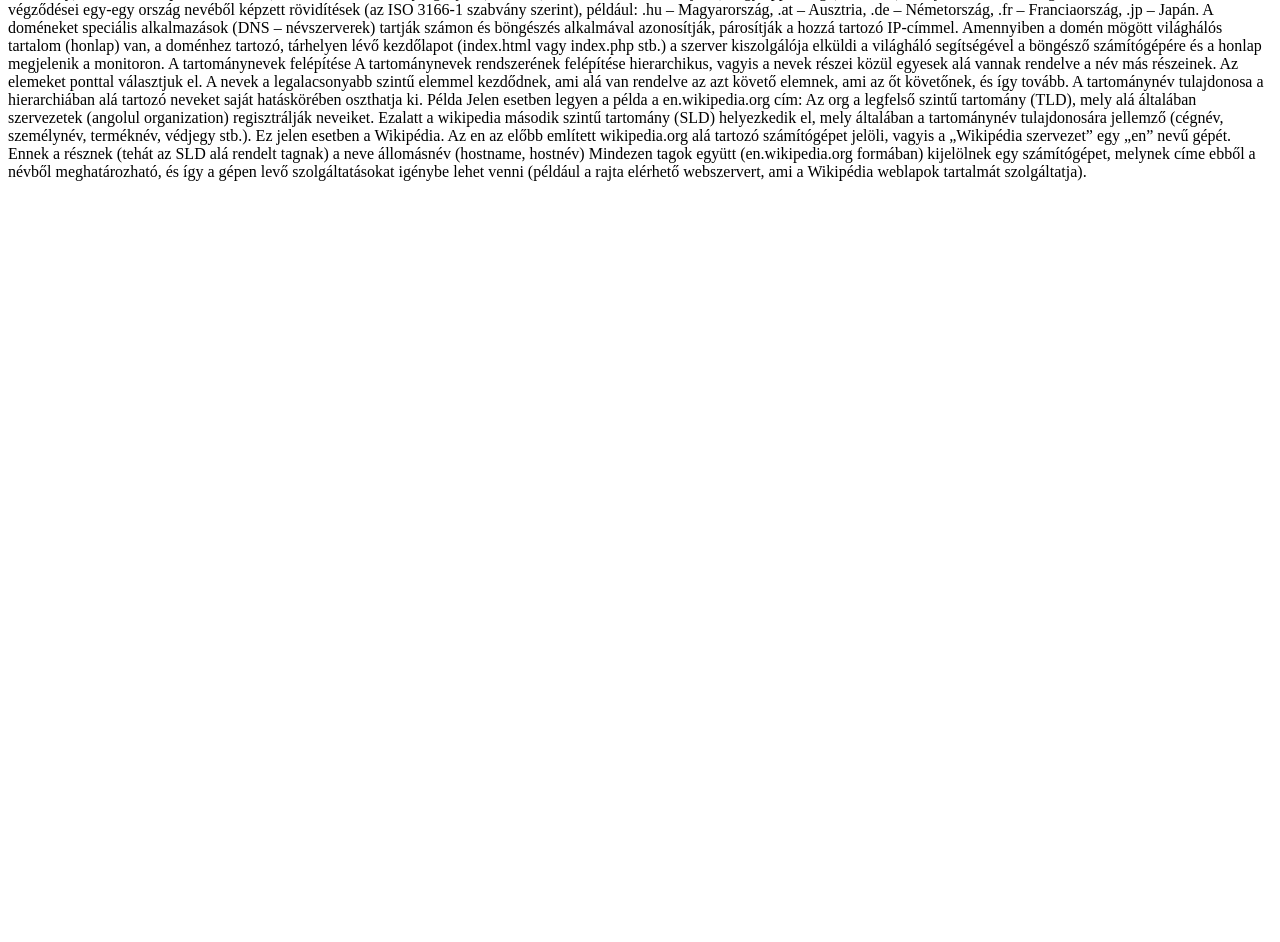
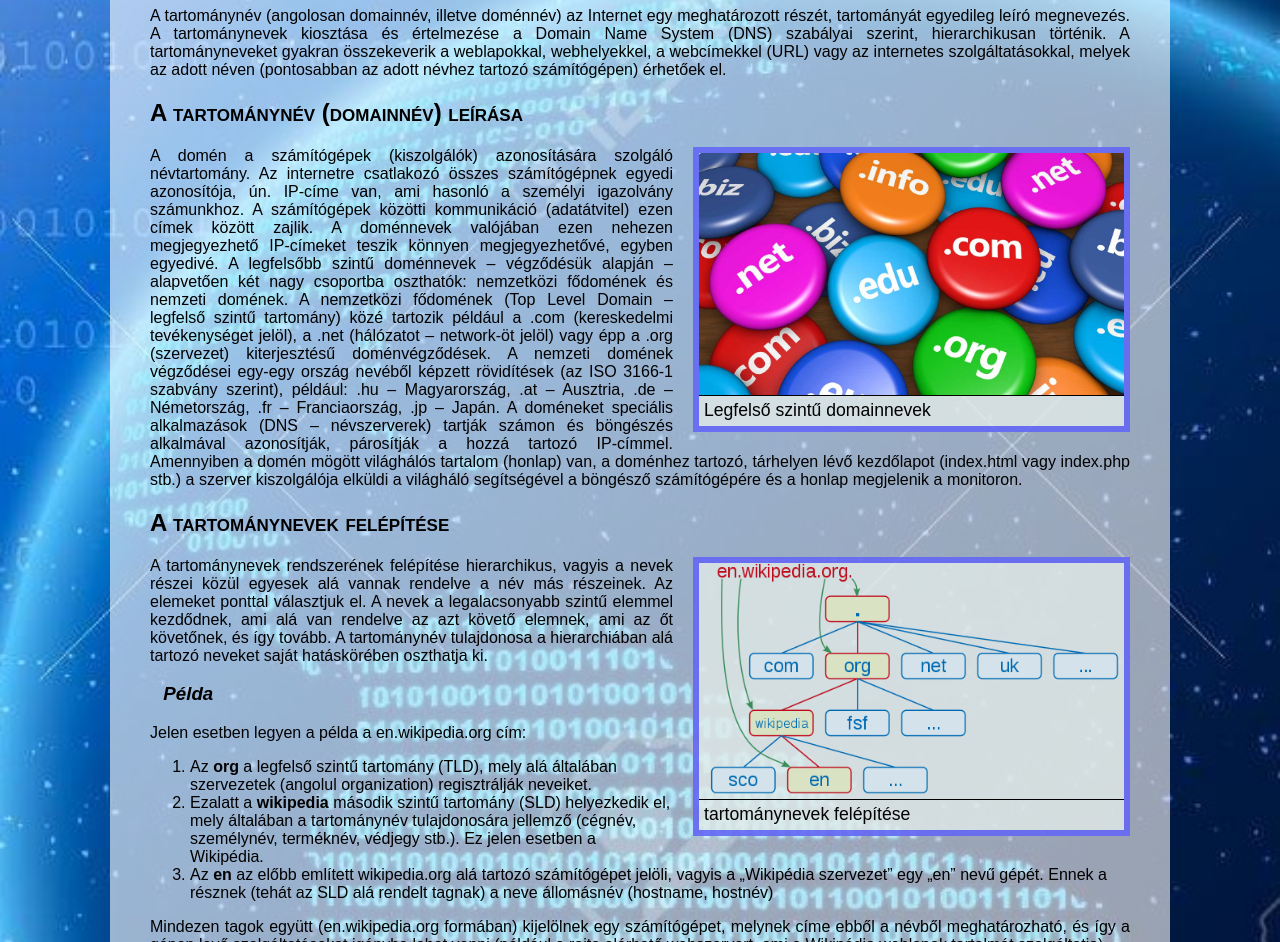
Before and after one commit to igaziviktor/tartomanynev, a plain HTML site: page index.html in a window 1280 px wide. Shown: the part 133-1075 px from the top of the page. Before the commit the page ends 800 px from the top, so only its background shows below. Drawn offline with Linux system fonts and the light colour scheme.

Commit message:
html és css változtatások

```diff
--- a/index.html
+++ b/index.html
@@ -1,32 +1,47 @@
 <!DOCTYPE html>
-<html>
+<html lang="hu">
 
 <head>
+    <meta charset="UTF-8">
+    <meta http-equiv="X-UA-Compatible" content="IE=edge">
+    <meta name="viewport" content="width=device-width, initial-scale=1.0">
+    <link rel="stylesheet" href="styles.css">
+    <title>A tartománynév</title>
 </head>
 
 <body>
-  <div>
-    A tartománynév
+  <div id="tartalom">
+    <h1>A tartománynév <a href="https://hu.wikipedia.org/wiki/Tartománynév">*</a></h1>
 
-    A tartománynév (angolosan domainnév, illetve doménnév) az Internet egy meghatározott részét, tartományát egyedileg leíró megnevezés. A tartománynevek kiosztása és értelmezése a Domain Name System (DNS) szabályai szerint, hierarchikusan történik. A tartományneveket gyakran összekeverik a weblapokkal, webhelyekkel, a webcímekkel (URL) vagy az internetes szolgáltatásokkal, melyek az adott néven (pontosabban az adott névhez tartozó számítógépen) érhetőek el.
+    <p>A tartománynév (angolosan domainnév, illetve doménnév) az Internet egy meghatározott részét, tartományát egyedileg leíró megnevezés. A tartománynevek kiosztása és értelmezése a Domain Name System (DNS) szabályai szerint, hierarchikusan történik. A tartományneveket gyakran összekeverik a weblapokkal, webhelyekkel, a webcímekkel (URL) vagy az internetes szolgáltatásokkal, melyek az adott néven (pontosabban az adott névhez tartozó számítógépen) érhetőek el.</p>
 
-    A tartománynév (domainnév) leírása
 
-    A domén a számítógépek (kiszolgálók) azonosítására szolgáló névtartomány. Az internetre csatlakozó összes számítógépnek egyedi azonosítója, ún. IP-címe van, ami hasonló a személyi igazolvány számunkhoz. A számítógépek közötti kommunikáció (adatátvitel) ezen címek között zajlik. A doménnevek valójában ezen nehezen megjegyezhető IP-címeket teszik könnyen megjegyezhetővé, egyben egyedivé. A legfelsőbb szintű doménnevek – végződésük alapján – alapvetően két nagy csoportba oszthatók: nemzetközi fődomének és nemzeti domének. A nemzetközi fődomének (Top Level Domain – legfelső szintű tartomány) közé tartozik például a .com (kereskedelmi tevékenységet jelöl), a .net (hálózatot – network-öt jelöl) vagy épp a .org (szervezet) kiterjesztésű doménvégződések. A nemzeti domének végződései egy-egy ország nevéből képzett rövidítések (az ISO 3166-1 szabvány szerint), például: .hu – Magyarország, .at – Ausztria, .de – Németország, .fr – Franciaország, .jp – Japán. A doméneket speciális alkalmazások (DNS – névszerverek) tartják számon és böngészés alkalmával azonosítják, párosítják a hozzá tartozó IP-címmel. Amennyiben a domén mögött világhálós tartalom (honlap) van, a doménhez tartozó, tárhelyen lévő kezdőlapot (index.html vagy index.php stb.) a szerver kiszolgálója elküldi a világháló segítségével a böngésző számítógépére és a honlap megjelenik a monitoron.
+    <h2>A tartománynév (domainnév) leírása</h2>
 
-    A tartománynevek felépítése
+    <div class="kepkeret">
+      <img src="tld.jpg" alt="">
+      <p class="kepfelirat">Legfelső szintű domainnevek</p>
+    </div>
 
-    A tartománynevek rendszerének felépítése hierarchikus, vagyis a nevek részei közül egyesek alá vannak rendelve a név más részeinek. Az elemeket ponttal választjuk el. A nevek a legalacsonyabb szintű elemmel kezdődnek, ami alá van rendelve az azt követő elemnek, ami az őt követőnek, és így tovább. A tartománynév tulajdonosa a hierarchiában alá tartozó neveket saját hatáskörében oszthatja ki.
+    <p>A domén a számítógépek (kiszolgálók) azonosítására szolgáló névtartomány. Az internetre csatlakozó összes számítógépnek egyedi azonosítója, ún. IP-címe van, ami hasonló a személyi igazolvány számunkhoz. A számítógépek közötti kommunikáció (adatátvitel) ezen címek között zajlik. A doménnevek valójában ezen nehezen megjegyezhető IP-címeket teszik könnyen megjegyezhetővé, egyben egyedivé. A legfelsőbb szintű doménnevek – végződésük alapján – alapvetően két nagy csoportba oszthatók: nemzetközi fődomének és nemzeti domének. A nemzetközi fődomének (Top Level Domain – legfelső szintű tartomány) közé tartozik például a .com (kereskedelmi tevékenységet jelöl), a .net (hálózatot – network-öt jelöl) vagy épp a .org (szervezet) kiterjesztésű doménvégződések. A nemzeti domének végződései egy-egy ország nevéből képzett rövidítések (az ISO 3166-1 szabvány szerint), például: .hu – Magyarország, .at – Ausztria, .de – Németország, .fr – Franciaország, .jp – Japán. A doméneket speciális alkalmazások (DNS – névszerverek) tartják számon és böngészés alkalmával azonosítják, párosítják a hozzá tartozó IP-címmel. Amennyiben a domén mögött világhálós tartalom (honlap) van, a doménhez tartozó, tárhelyen lévő kezdőlapot (index.html vagy index.php stb.) a szerver kiszolgálója elküldi a világháló segítségével a böngésző számítógépére és a honlap megjelenik a monitoron.</p>
 
-    Példa
+    <h2>A tartománynevek felépítése</h2>
+    <div class="kepkeret">
+      <img src="felepites.png" alt="">
+      <p class="kepfelirat">tartománynevek felépítése</p>
+    </div>
 
-    Jelen esetben legyen a példa a en.wikipedia.org cím:
+    <p>A tartománynevek rendszerének felépítése hierarchikus, vagyis a nevek részei közül egyesek alá vannak rendelve a név más részeinek. Az elemeket ponttal választjuk el. A nevek a legalacsonyabb szintű elemmel kezdődnek, ami alá van rendelve az azt követő elemnek, ami az őt követőnek, és így tovább. A tartománynév tulajdonosa a hierarchiában alá tartozó neveket saját hatáskörében oszthatja ki.</p>
 
-    Az org a legfelső szintű tartomány (TLD), mely alá általában szervezetek (angolul organization) regisztrálják neveiket.
-    Ezalatt a wikipedia második szintű tartomány (SLD) helyezkedik el, mely általában a tartománynév tulajdonosára jellemző (cégnév, személynév, terméknév, védjegy stb.). Ez jelen esetben a Wikipédia.
-    Az en az előbb említett wikipedia.org alá tartozó számítógépet jelöli, vagyis a „Wikipédia szervezet” egy „en” nevű gépét. Ennek a résznek (tehát az SLD alá rendelt tagnak) a neve állomásnév (hostname, hostnév)
+    <h3>Példa</h3>
 
-    Mindezen tagok együtt (en.wikipedia.org formában) kijelölnek egy számítógépet, melynek címe ebből a névből meghatározható, és így a gépen levő szolgáltatásokat igénybe lehet venni (például a rajta elérhető webszervert, ami a Wikipédia weblapok tartalmát szolgáltatja).
+    <p>Jelen esetben legyen a példa a en.wikipedia.org cím:</p>
+    <ol>
+      <li>Az <span class="kiemelt">org</span> a legfelső szintű tartomány (TLD), mely alá általában szervezetek (angolul organization) regisztrálják neveiket.</li>
+      <li>Ezalatt a <span class="kiemelt">wikipedia</span> második szintű tartomány (SLD) helyezkedik el, mely általában a tartománynév tulajdonosára jellemző (cégnév, személynév, terméknév, védjegy stb.). Ez jelen esetben a Wikipédia.</li>
+      <li>Az <span class="kiemelt">en</span> az előbb említett wikipedia.org alá tartozó számítógépet jelöli, vagyis a „Wikipédia szervezet” egy „en” nevű gépét. Ennek a résznek (tehát az SLD alá rendelt tagnak) a neve állomásnév (hostname, hostnév)</li>
+    </ol>
+   <p>Mindezen tagok együtt (en.wikipedia.org formában) kijelölnek egy számítógépet, melynek címe ebből a névből meghatározható, és így a gépen levő szolgáltatásokat igénybe lehet venni (például a rajta elérhető webszervert, ami a Wikipédia weblapok tartalmát szolgáltatja).</p>
   </div>
 </body>
 
--- a/styles.css
+++ b/styles.css
@@ -5,6 +5,7 @@ body {
   background-position-y: center;
   background-attachment: fixed;
   background-size: cover;
+  background-image: url("back.jpg");
 }
 
 #tartalom {
@@ -49,3 +50,42 @@ p.kepfelirat {
 p {
   text-align: justify;
 }
+
+.kiemelt
+{
+  font-weight: bold;
+}
+
+.kepfelirat p
+{
+  font-style: italic;
+  text-align: center;
+  line-height: 140%;
+
+}
+
+.kepkeret
+{
+  border: 5pt solid rgba(1, 1, 255, 0.5);
+}
+
+h3{
+  font-style: italic;
+  margin-left: 10pt;
+}
+
+a :hover
+{
+  color: red;
+}
+
+a :visited
+{
+  color: yellow;
+}
+
+a
+{
+  text-decoration: none;
+  color: yellow;
+}
```
Also changed, not shown: Képernyőkép 2023-02-07 120847.png (added), Képernyőkép 2023-02-07 120919.png (added), 1 other file.
